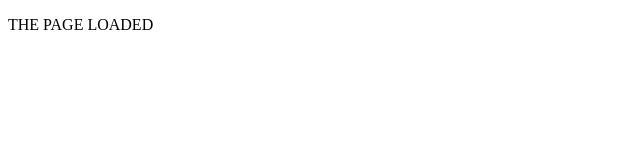
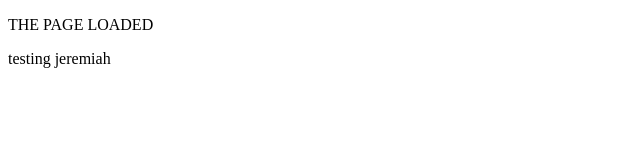
Before and after one commit to Tasselled-Wobbegong17/Group-Scratch-Project, a React app: page / in a window 1280 px wide. Shown: the top 160 px of the page, without its empty margins (0-640 px from the left). Built offline with nearby package versions, Linux system fonts and the light colour scheme.

Commit message:
testing pulls

```diff
--- a/client/App.jsx
+++ b/client/App.jsx
@@ -4,10 +4,11 @@ import React from 'react';
 // import './stylesheets/styles.css';
 
 const App = () => {
-  return(
+  return (
     <div>
       {/* <MainContainer/> */}
       <p>THE PAGE LOADED</p>
+      <p>testing jeremiah</p>
     </div>
   );
 };
```
